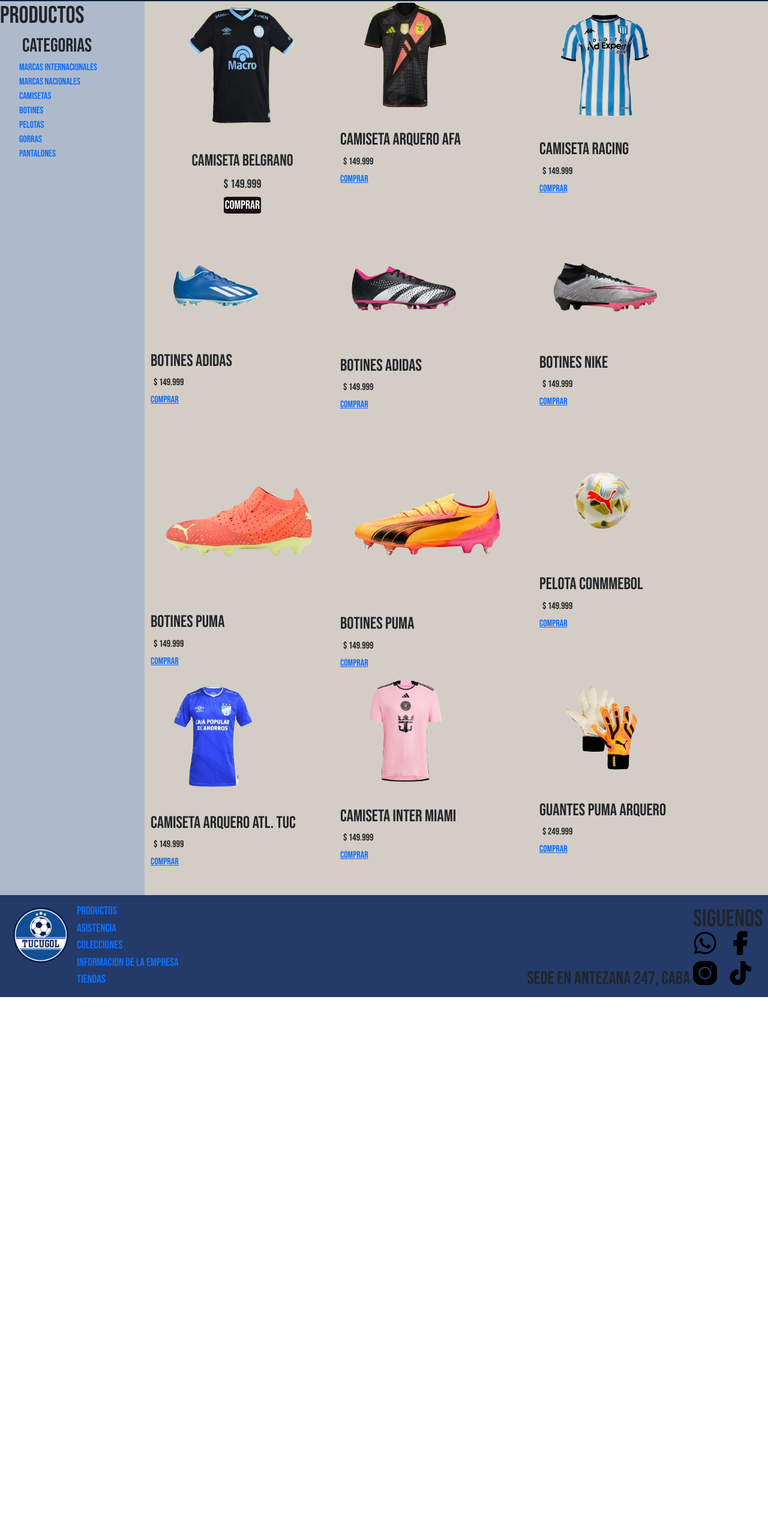
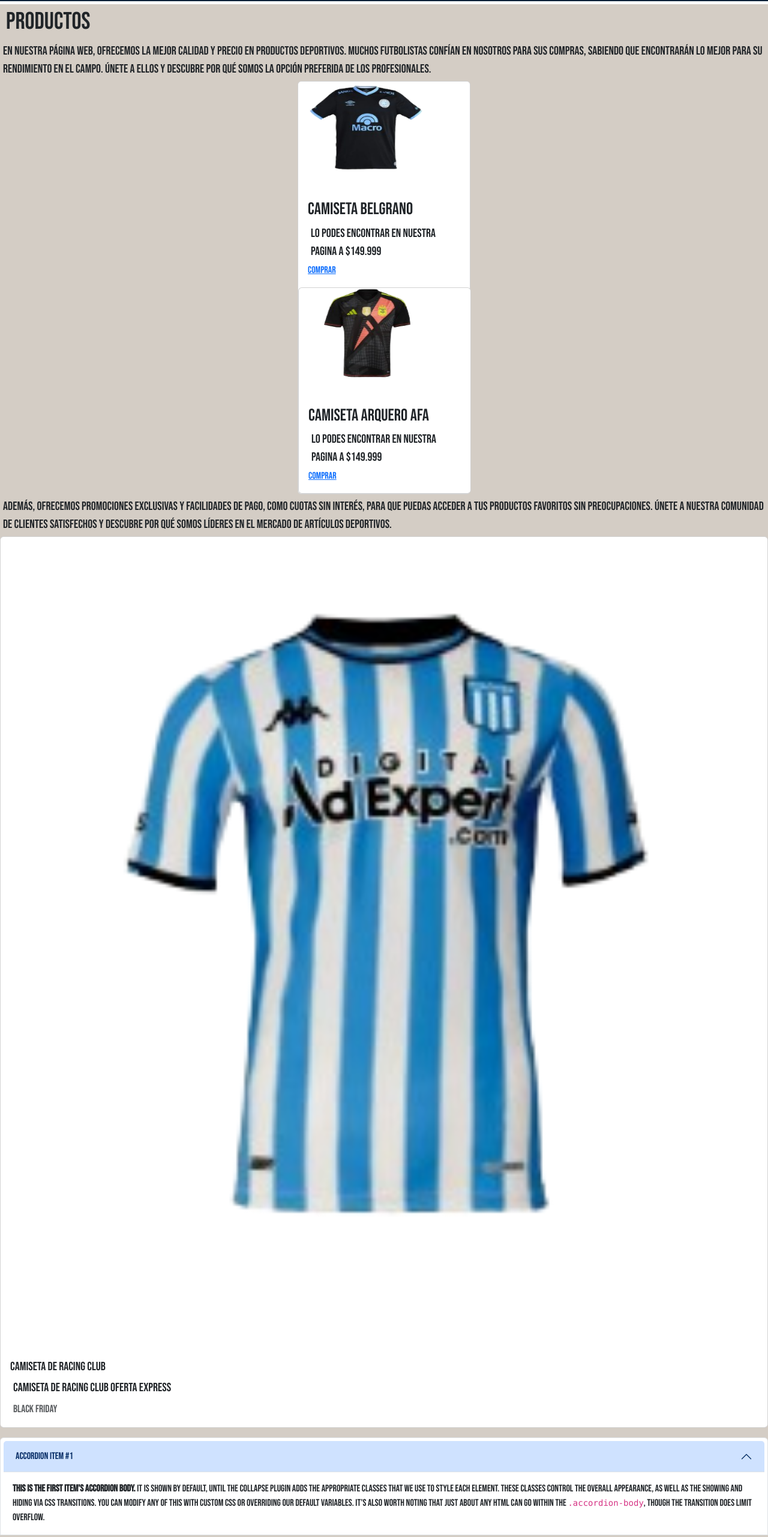
Before and after one commit to facuovejero/preentrega2_ovejero, a plain HTML site: page pages/productos.html in a window 1280 px wide. Shown: the part 94-2656 px from the top of the page at 60% size. Before the commit the page ends 1756 px from the top, so only its background shows below. Drawn offline with nearby package versions, Linux system fonts and the light colour scheme; grey boxes are pictures that could not be loaded.

Commit message:
responsive_all-1

```diff
--- a/css/style.css
+++ b/css/style.css
@@ -305,139 +305,44 @@
 }
 
 /*! PRODUCTOS */
-
-.categorias {
-    background-color: #aebacc;
-    text-decoration: none;
+.main-productos h1{
+    margin: 5px;
+    padding: 5px;
 }
 
-.categorias a {
-    text-decoration: none;
+.shirts-container p{
+    font-size: 20px;
+    text-align: left;
 }
 
-.categorias li {
-    list-style: none;
+.card-shirts{
+    display: flex;
+    justify-content: space-evenly;
 }
 
-.shirts{
-
+.card-shirts img{
+    width: 80%;
+    height: 180px;
 }
-
-.container {
-    margin: 0px;
-    padding: 0px;
-    display: grid;
-    grid-template-columns: 1fr 1fr 1fr 1fr;
-    grid-template-rows: 1fr 1fr 1fr 1fr;
-    gap: 8px 10px;
-    grid-auto-flow: row;
-    grid-template-areas:
-        "categorias camiseta-1 camiseta-2 camiseta-3"
-        "categorias botines-1 botines-2 botines-3"
-        "categorias botines-4 botines-5 pelota-1"
-        "categorias camiseta-4 camiseta-5 guantes-de-arquero";
-}
-
-.categorias {
-    grid-area: categorias;
-}
-
-.camiseta-1 {
-    grid-area: camiseta-1;
-    text-align: center;
-}
-
-.camiseta-1 img{
-    width: 216px;
-    height: 250px;
-}
-
-/* .camiseta-1 div{
-    margin: 5px;
-    padding: 3px;
-    border: 2px solid grey;
-    width: 100px;
-    height: 130px;
-    text-align: center;
-    background-color: #aebacc;
-} */
-
-.camiseta-1 a {
-    font-size: 20px;
-    color: white;
-    background-color: #191013;
-    text-decoration: none;
-    border-radius: 10%;
-    padding: 2px;
-}
-
-.camiseta-1 p {
-    font-size: 20px;
-}
-
-.camiseta-1 h3 {
-    font-size: 27px;
-}
-
-.camiseta-2 {
-    grid-area: camiseta-2;
-}
-
-.camiseta-3 {
-    grid-area: camiseta-3;
-}
-
-.botines-1 {
-    grid-area: botines-1;
-}
-
-.botines-2 {
-    grid-area: botines-2;
-}
-
-.botines-3 {
-    grid-area: botines-3;
-}
-
-.botines-4 {
-    grid-area: botines-4;
-}
-
-.botines-5 {
-    grid-area: botines-5;
-}
-
-.pelota-1 {
-    grid-area: pelota-1;
-}
-
-.camiseta-4 {
-    grid-area: camiseta-4;
-}
-
-.camiseta-5 {
-    grid-area: camiseta-5;
-}
-
-.guantes-de-arquero {
-    grid-area: guantes-de-arquero;
-}
-
 
 /*? SERVICIOS  */
 
-.servicios h1{
-    padding: 10px;
-}
-
-.servicios p{
-    font-size: 20px;
+.servicios-page h1{
     padding: 10px;
     margin-bottom: 0px;
 }
 
+.servicios-page p{
+    font-size: 20px;
+    padding: 10px;
+    margin-bottom: 0px;
+    text-align: justify;
+}
+
 .service-first img {
     width: 500px;
+    height: 250px;
+    margin: 5px;
 }
 
 .service-first p{
@@ -455,9 +360,77 @@
     margin: 5px;
 }
 
+.service-two p{
+    display: flex;
+    flex-direction: column;
+    align-items: flex-start;
+}
+
 .service-two{
     display: flex;
     align-items: center;
+}
+
+/*? NOSOTROS */
+.nosotros-main h1{
+    margin-left: 10px;
+    margin-bottom: 0px;
+    padding-top: 10px;
+}
+
+.nosotros-main p{
+    padding: 10px;
+    font-size: 23px;
+    margin-bottom: 0px;
+}
+
+/*--CAROUSEL--*/
+.carousel-nos {
+    display: flex;
+    flex-direction: column;
+    align-items: center;
+    width: 100%;
+    padding-bottom: 10px;
+}
+
+.carousel-nos img {
+    width: 450px;
+    height: 100vh;
+}
+
+/*? CONTACTOS */
+
+.contactos-page h1{
+    margin-bottom: 0px;
+
+}
+
+.contactos-page p{
+    margin-bottom: 0px;
+    font-size: 20px;
+}
+
+.contactos-page ul{
+    margin-top: 10px;
+    margin-bottom: 0px;
+    font-size: 19px;
+}
+
+.contactos-page img{
+    width: 700px;
+    height: 100%;
+}
+.contactos-page{
+    display: flex;
+    justify-content: space-evenly;
+}
+
+.text-cont-container{
+    padding: 5px;
+}
+
+.text-cont-container a{
+    text-decoration: none;
 }
 
 /*?-----Footer-----*/
@@ -599,6 +572,7 @@
 }
 
 /*!--MEDIA--*/
+/*? INDEX */
 @media screen and (max-width:1068px) {
     main .btns h3 {
         font-size: 22px;
@@ -998,3 +972,114 @@
         align-self: center;
     }
 }
+
+/*! SERVICIOS */
+
+@media screen and (max-width: 900px){
+    .service-first{
+        display: flex;
+        flex-direction: column-reverse;
+        align-items: center;
+    }
+    .service-two{
+        display: flex;
+        flex-direction: column;
+        align-items: center;
+    }
+}
+
+@media screen and (max-width: 500px) {
+    .service-first img{
+        width: 80%;
+    }
+    .service-two img{
+        width: 80%;
+    }
+}
+
+/*! NOSOTROS */
+
+@media screen and (max-width: 990px) {
+    .carousel-fade{
+        width: 80%;
+    }
+}
+
+@media screen and (max-width: 860px) {
+    .carousel-fade{
+        width: 70%;
+    }
+}
+
+@media screen and (max-width: 400px) {
+    .carousel-fade{
+        width: 80%;
+    }
+}
+
+/*! CONTACTOS */
+
+@media screen and (max-width: 1000px) {
+    .img-contact img{
+        height: 100%;
+        width: 700px;
+    }
+}
+
+@media  screen and (max-width: 978px) {
+    .img-contact img{
+        width: 600px ;
+    }
+}
+
+@media  screen and (max-width: 918px){
+    .img-contact img{
+        width: 550px ;
+    }
+}
+
+@media  screen and (max-width: 855px){
+    .img-contact img{
+        width: 500px ;
+    }
+}
+
+@media  screen and (max-width: 800px){
+    .img-contact img{
+        width: 400px ;
+        height: 100%;
+    }
+}
+
+@media  screen and (max-width: 703px){
+    .contactos-page{
+        display: flex;
+        flex-direction: column;
+    }
+    .img-contact{
+        align-items: center;
+        text-align: center;
+        width: 100%;
+    }
+    .img-contact img{
+        width: 100%;
+    }
+}
+
+/*! PRODUCTOS */
+
+@media screen and (max-width: 1068px){
+
+}
+
+@media screen and (max-width:){
+
+}
+
+@media screen and (max-width:){
+
+}
+
+@media screen and (max-width:){
+
+}
--- a/pages/productos.html
+++ b/pages/productos.html
@@ -17,6 +17,7 @@
         integrity="sha384-QWTKZyjpPEjISv5WaRU9OFeRpok6YctnYmDr5pNlyT2bRjXh0JMhjY6hW+ALEwIH" crossorigin="anonymous">
     <link rel="stylesheet" href="../css/style.css">
 </head>
+
 <body>
     <header>
         <section class="navbar-container">
@@ -72,97 +73,114 @@
             </nav>
         </section>
     </header>
-    <main class="productos">
-        <div class="container">
-            <!-- <section class="shirts"> -->
-                <div class="camiseta-1">
-                    <img src="../img/camiseta1-removebg-preview.png" alt="camiseta de belgrano fc">
-                    <h3>Camiseta Belgrano</h3>
-                    <p>$ 149.999</p>
-                    <a href="#">Comprar</a>
+    <main class="main-productos">
+        <section class="shirts-container">
+            <div>
+                <h1>Productos</h1>
+                <p>En nuestra página web, ofrecemos la mejor calidad y precio en productos deportivos. Muchos
+                    futbolistas confían en nosotros para sus compras, sabiendo que encontrarán lo mejor para su
+                    rendimiento en el campo. Únete a ellos y descubre por qué somos la opción preferida de los
+                    profesionales.</p>
+            </div>
+            <section class="card-shirts">
+                <div class="card" style="width: 18rem;">
+                    <img src="../img/camiseta1-removebg-preview.png" class="card-img-top" alt="camiseta de belgrano fc">
+                    <div class="card-body">
+                        <h3>Camiseta Belgrano</h3>
+                        <p class="card-text">Lo podes encontrar en nuestra pagina a $149.999</p>
+                        <a href="#">Comprar</a>
+                    </div>
+                    <div class="card" style="width: 18rem;">
+                        <img src="../img/camiseta2-removebg-preview.png" class="card-img-top"
+                            alt="camiseta de arquero de la seleccion argentina">
+                        <div class="card-body">
+                            <h3>Camiseta Arquero AFA</h3>
+                            <p class="card-text">Lo podes encontrar en nuestra pagina a $149.999</p>
+                            <a href="#">Comprar</a>
+                        </div>
+                    </div>
+            </section>
+            <div class="history-container">
+                <p>Además, ofrecemos promociones exclusivas y facilidades de pago, como cuotas sin interés, para que
+                    puedas acceder a tus productos favoritos sin preocupaciones. Únete a nuestra comunidad de clientes
+                    satisfechos y descubre por qué somos líderes en el mercado de artículos deportivos.</p>
+                <div class="card mb-3">
+                    <img src="../img/camiseta3-removebg-preview.png" class="card-img-top" alt="camiseta de racing club">
+                    <div class="card-body">
+                        <h5 class="card-title">Camiseta De Racing club</h5>
+                        <p class="card-text">Camiseta de Racing Club OFERTA EXPRESS</p>
+                        <p class="card-text"><small class="text-body-secondary">Black Friday</small></p>
+                    </div>
                 </div>
-                <div class="camiseta-2">
-                    <img src="../img/camiseta2-removebg-preview.png" alt="camiseta arquero de la seleccion argentina">
-                    <h3>Camiseta Arquero AFA</h3>
-                    <p>$ 149.999</p>
-                    <a href="#">Comprar</a>
+            </div>
+            <section>
+
+            </section>
+        </section>
+        <section class="shirts-2">
+            <div class="accordion" id="accordionPanelsStayOpenExample">
+                <div class="accordion-item">
+                    <h2 class="accordion-header">
+                        <button class="accordion-button" type="button" data-bs-toggle="collapse"
+                            data-bs-target="#panelsStayOpen-collapseOne" aria-expanded="true"
+                            aria-controls="panelsStayOpen-collapseOne">
+                            Accordion Item #1
+                        </button>
+                    </h2>
+                    <div id="panelsStayOpen-collapseOne" class="accordion-collapse collapse show">
+                        <div class="accordion-body">
+                            <strong>This is the first item's accordion body.</strong> It is shown by default, until the
+                            collapse plugin adds the appropriate classes that we use to style each element. These
+                            classes control the overall appearance, as well as the showing and hiding via CSS
+                            transitions. You can modify any of this with custom CSS or overriding our default variables.
+                            It's also worth noting that just about any HTML can go within the
+                            <code>.accordion-body</code>, though the transition does limit overflow.
+                        </div>
+                    </div>
                 </div>
-                <div class="camiseta-3">
-                    <img src="../img/camiseta3-removebg-preview.png" alt="camiseta de racing club">
-                    <h3>Camiseta Racing</h3>
-                    <p>$ 149.999</p>
-                    <a href="#">Comprar</a>
+                <div class="accordion-item">
+                    <h2 class="accordion-header">
+                        <button class="accordion-button collapsed" type="button" data-bs-toggle="collapse"
+                            data-bs-target="#panelsStayOpen-collapseTwo" aria-expanded="false"
+                            aria-controls="panelsStayOpen-collapseTwo">
+                            Accordion Item #2
+                        </button>
+                    </h2>
+                    <div id="panelsStayOpen-collapseTwo" class="accordion-collapse collapse">
+                        <div class="accordion-body">
+                            <strong>This is the second item's accordion body.</strong> It is hidden by default, until
+                            the collapse plugin adds the appropriate classes that we use to style each element. These
+                            classes control the overall appearance, as well as the showing and hiding via CSS
+                            transitions. You can modify any of this with custom CSS or overriding our default variables.
+                            It's also worth noting that just about any HTML can go within the
+                            <code>.accordion-body</code>, though the transition does limit overflow.
+                        </div>
+                    </div>
                 </div>
-                <div class="botines-1">
-                    <img src="../img/adidas1-removebg-preview.png" alt="botines de futbol adidas predator">
-                    <h3>Botines Adidas</h3>
-                    <p>$ 149.999</p>
-                    <a href="#">Comprar</a>
+                <div class="accordion-item">
+                    <h2 class="accordion-header">
+                        <button class="accordion-button collapsed" type="button" data-bs-toggle="collapse"
+                            data-bs-target="#panelsStayOpen-collapseThree" aria-expanded="false"
+                            aria-controls="panelsStayOpen-collapseThree">
+                            Accordion Item #3
+                        </button>
+                    </h2>
+                    <div id="panelsStayOpen-collapseThree" class="accordion-collapse collapse">
+                        <div class="accordion-body">
+                            <strong>This is the third item's accordion body.</strong> It is hidden by default, until the
+                            collapse plugin adds the appropriate classes that we use to style each element. These
+                            classes control the overall appearance, as well as the showing and hiding via CSS
+                            transitions. You can modify any of this with custom CSS or overriding our default variables.
+                            It's also worth noting that just about any HTML can go within the
+                            <code>.accordion-body</code>, though the transition does limit overflow.
+                        </div>
+                    </div>
                 </div>
-                <div class="botines-2">
-                    <img src="../img/adidas2-removebg-preview.png" alt="botines de futbol adidas x">
-                    <h3>Botines Adidas</h3>
-                    <p>$ 149.999</p>
-                    <a href="#">Comprar</a>
-                </div>
-                <div class="botines-3">
-                    <img src="../img/nike1-removebg-preview.png" alt="botines de nike mercurial">
-                    <h3>Botines Nike</h3>
-                    <p>$ 149.999</p>
-                    <a href="#">Comprar</a>
-                </div>
-                <div class="botines-4">
-                    <img src="../img/puma1.png" alt="botines de futbol puma">
-                    <h3>Botines Puma</h3>
-                    <p>$ 149.999</p>
-                    <a href="#">Comprar</a>
-                </div>
-                <div class="botines-5">
-                    <img src="../img/puma_2-removebg-preview.png" alt="botines de futbol puma">
-                    <h3>Botines Puma</h3>
-                    <p>$ 149.999</p>
-                    <a href="#">Comprar</a>
-                </div>
-                <div class="pelota-1">
-                    <img src="../img/pelota1-removebg-preview.png" alt="pelota de futbol conmebol copa america">
-                    <h3>Pelota Conmmebol</h3>
-                    <p>$ 149.999</p>
-                    <a href="#">Comprar</a>
-                </div>
-                <div class="camiseta-4">
-                    <img src="../img/camiseta4-removebg-preview.png"
-                        alt="camiseta de arquero atletico tucuman de futbol">
-                    <h3>Camiseta arquero Atl. Tuc</h3>
-                    <p>$ 149.999</p>
-                    <a href="#">Comprar</a>
-                </div>
-                <div class="camiseta-5">
-                    <img src="../img/camiseta5-removebg-preview.png" alt="camiseta titular inter miami">
-                    <h3>Camiseta Inter miami</h3>
-                    <p>$ 149.999</p>
-                    <a href="#">Comprar</a>
-                </div>
-                <div class="guantes-de-arquero">
-                    <img src="../img/guantesdearquero1-removebg-preview.png" alt="guantes de arquero puma para futbol">
-                    <h3>Guantes Puma Arquero</h3>
-                    <p>$ 249.999</p>
-                    <a href="#">Comprar</a>
-                </div>
-            </section>
-            <div class="categorias">
-                <h1>Productos</h1>
-                <ul>
-                    <h2>Categorias</h2>
-                    <li><a href="">Marcas Internacionales</a></li>
-                    <li><a href="">Marcas Nacionales</a></li>
-                    <li><a href="">Camisetas</a></li>
-                    <li><a href="">Botines</a></li>
-                    <li><a href="">Pelotas</a></li>
-                    <li><a href="">Gorras</a></li>
-                    <li><a href="">Pantalones</a></li>
-                </ul>
             </div>
-        </div>
+        </section>
+        <section class="shirts-3">
+        </section>
+        </section>
     </main>
     <footer class="pie-page">
         <section class="foot-page">
```
Also changed, not shown: index.html (+0 -1 lines), pages/contacto.html (+11 -5 lines), pages/nosotros.html (+36 -5 lines), pages/servicios.html (+1 -1 lines), img/botines-adidas-messi.jpg (added), img/dibu-guantes.avif (added), img/fondo-copaamerica.avif (added), 1 other file.
